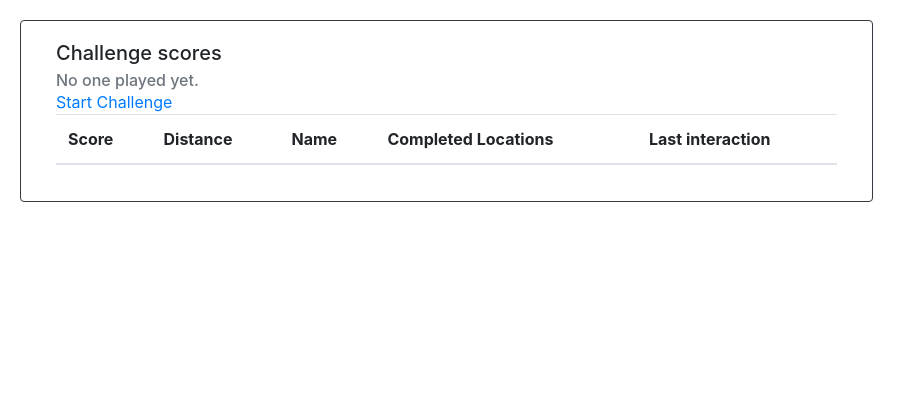
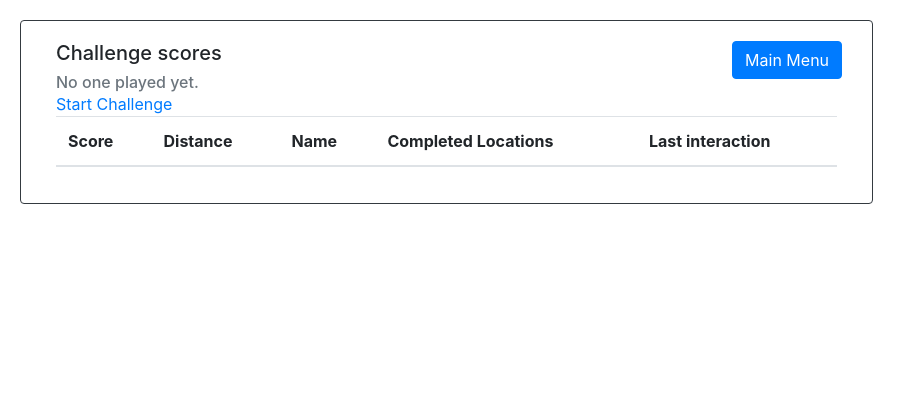
Before and after one commit to martilidad/whereami_server, a Django app: template templates/challengeOverview.html in a window 1280 px wide. Shown: the top 420 px of the page, without its empty margins (0-916 px from the left). Run offline with Django 3.2, Linux system fonts and the light colour scheme; the template is opened without the code that fills it, so the values that code supplies are empty; some libraries are stand-ins or nearby versions.

Commit message:
added main-menu button to challenge-overview page

```diff
--- a/templates/challengeOverview.html
+++ b/templates/challengeOverview.html
@@ -17,7 +17,14 @@
 <div>
     <div class="card border-dark col-8">
         <div class="card-body">
-            <h5 class="card-title" id="score-board-title">Challenge scores</h5>
+            <div class="row">
+                <div class="col-10">
+                    <h5 class="card-title" id="score-board-title">Challenge scores</h5>
+                </div>
+                <div class="col-2">
+                    <a class="btn btn-primary" href="/">Main Menu</a>
+                </div>
+            </div>
             <h6 class="card-subtitle text-muted">{% if winner is not None %}Easiest game of {{ winner }}'s life.
             {% else %} No one played yet.
             {% endif %}</h6>
```
